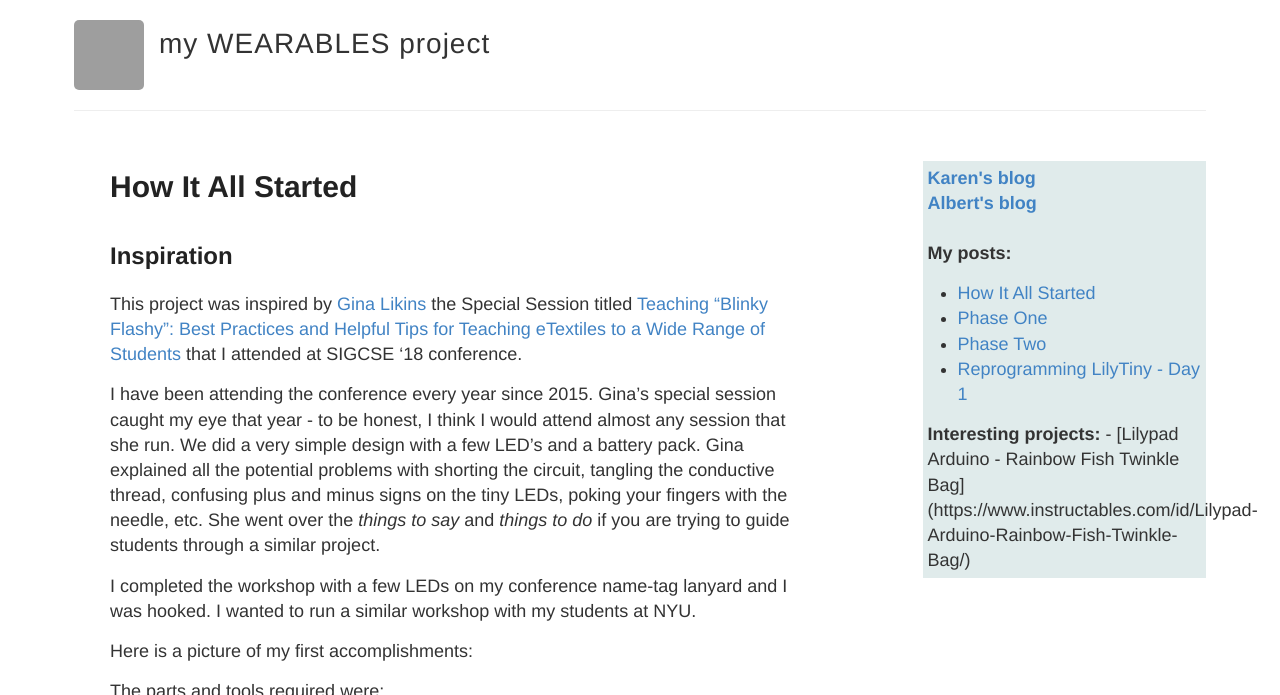
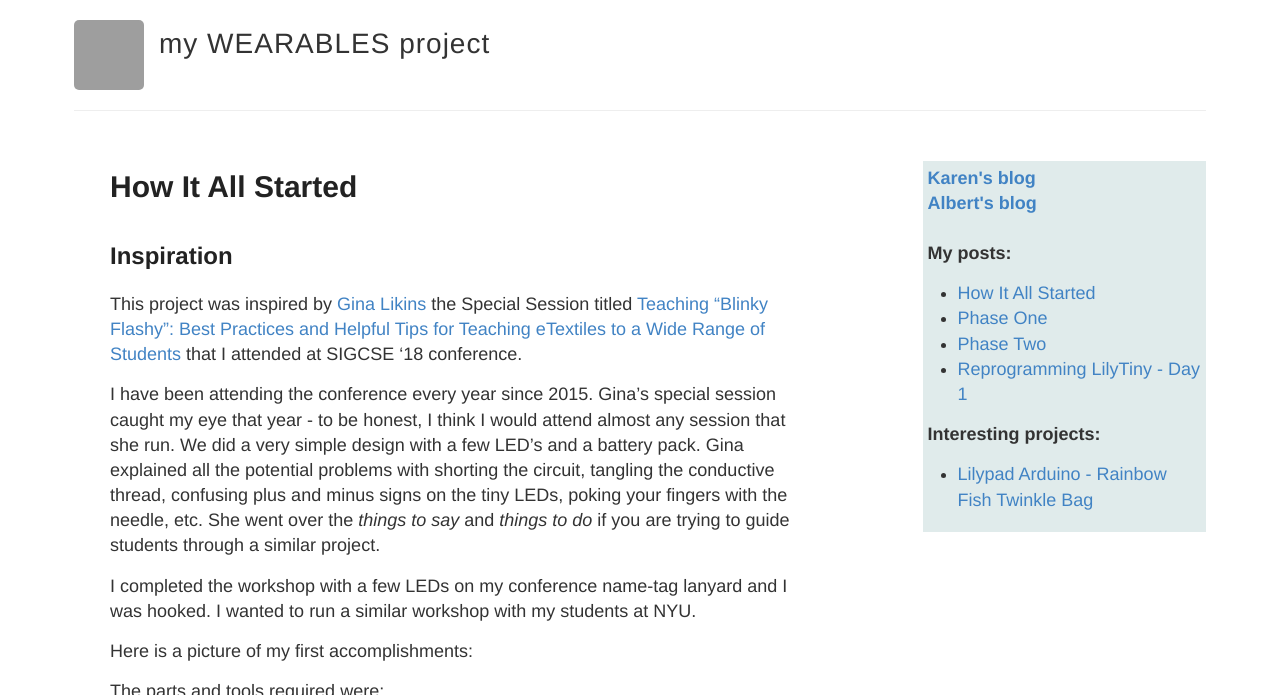
Before and after one commit to joannakl/wearables_blog, a Jekyll site: the page built from index.html, in a window 1280 px wide and 900 px high, cut to the strip 0-695 px from the top of the window. Built offline with Jekyll 4.4.1, drawn with Linux system fonts in a browser that asks for light colours; grey boxes are pictures that could not be loaded.

Commit message:
fix a link

```diff
--- a/_includes/aside.html
+++ b/_includes/aside.html
@@ -12,7 +12,12 @@
   </ul>
 
 <b>Interesting projects:</b>
+  <ul>
+      <li>
+        <a href="https://www.instructables.com/id/Lilypad-Arduino-Rainbow-Fish-Twinkle-Bag/" target="_blank">
+        Lilypad Arduino - Rainbow Fish Twinkle Bag</a>
+      </li>
+  </ul>
 
-- [Lilypad Arduino - Rainbow Fish Twinkle Bag](https://www.instructables.com/id/Lilypad-Arduino-Rainbow-Fish-Twinkle-Bag/)
 
 </aside>
```
